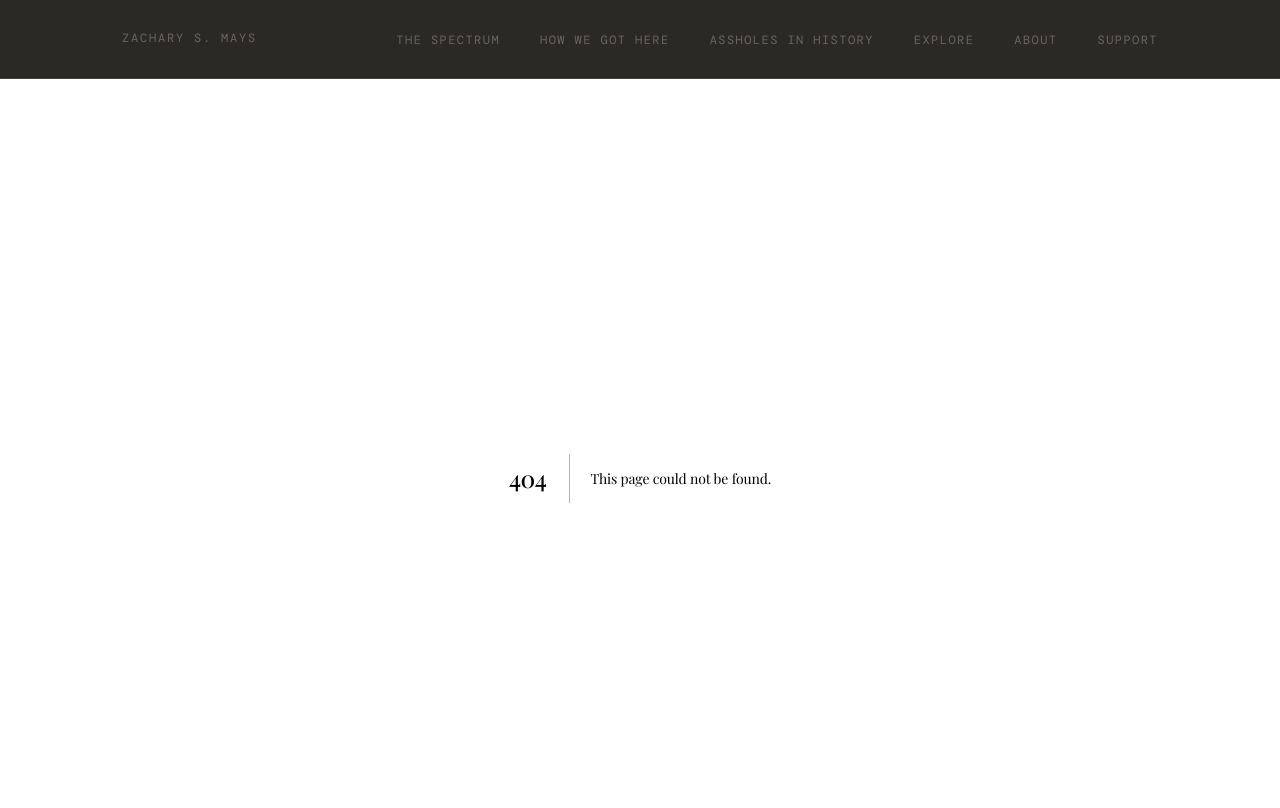
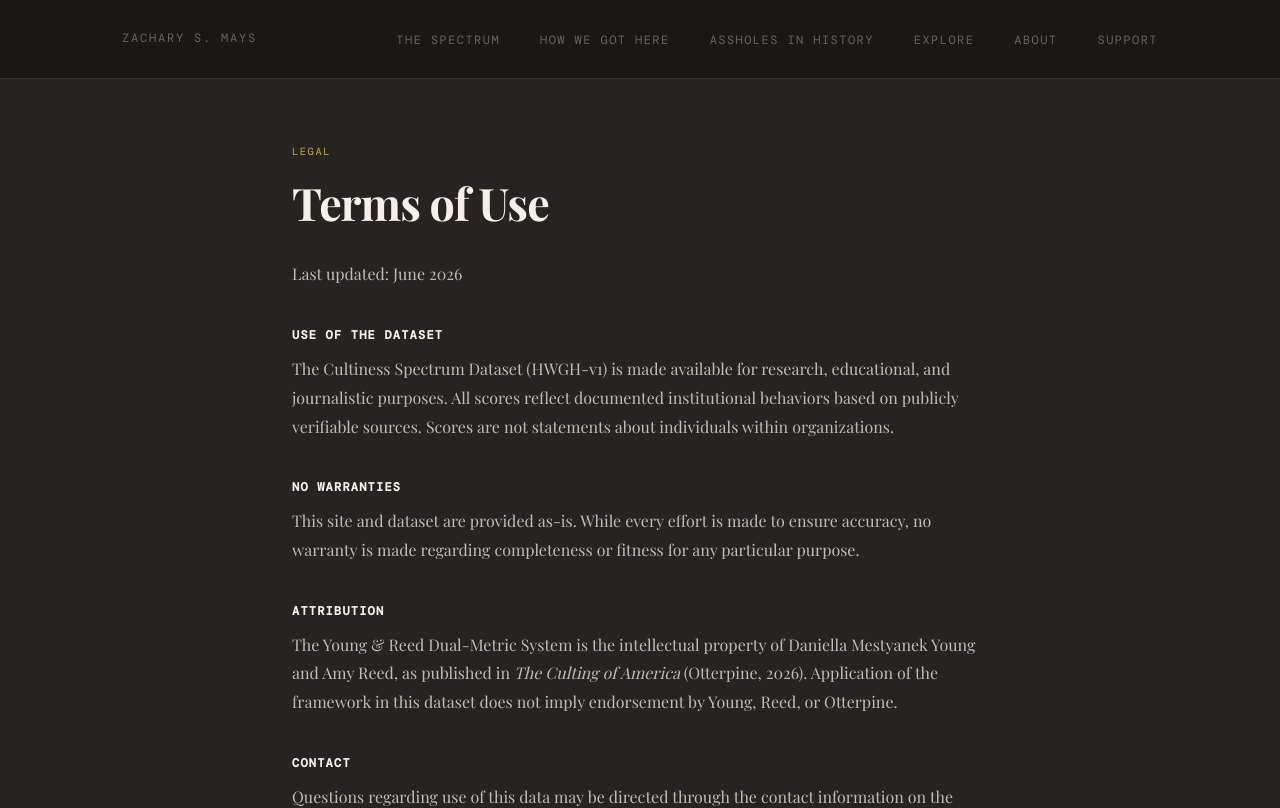
Before and after one commit to zacharymays-cpu/zacharymays-site, a Next.js app: page /terms in a window 1280 px wide. Before the commit this address had no page. Shown: the top 808 px of the page. Built offline with nearby package versions, Linux system fonts and the light colour scheme; a web font is replaced by a local one.

Commit message:
Add terms page (JSX)

```diff
--- /dev/null
+++ b/src/app/terms/page.jsx
@@ -0,0 +1,43 @@
+export const metadata = {
+  title: 'Terms of Use — zacharymays.com',
+  description: 'Terms of use for zacharymays.com and the Cultiness Spectrum Dataset.',
+}
+
+export default function TermsPage() {
+  return (
+    <main className="container" style={{ paddingTop: '4rem', paddingBottom: '6rem', maxWidth: 760 }}>
+      <p style={{ fontFamily: 'var(--mono)', fontSize: '0.65rem', letterSpacing: '0.15em', textTransform: 'uppercase', color: 'var(--gold)', marginBottom: '1rem' }}>
+        Legal
+      </p>
+      <h1 style={{ fontFamily: 'var(--serif)', fontSize: 'clamp(1.8rem, 4vw, 2.8rem)', fontWeight: 700, marginBottom: '2rem' }}>
+        Terms of Use
+      </h1>
+      <div style={{ fontFamily: 'var(--serif)', fontSize: '1rem', lineHeight: 1.8, color: 'rgba(244,240,232,0.75)' }}>
+        <p style={{ marginBottom: '1.5rem' }}>
+          Last updated: June 2026
+        </p>
+        <h2 style={{ fontFamily: 'var(--mono)', fontSize: '0.75rem', letterSpacing: '0.1em', textTransform: 'uppercase', color: 'var(--paper)', marginBottom: '0.75rem', marginTop: '2.5rem' }}>Use of the Dataset</h2>
+        <p style={{ marginBottom: '1.5rem' }}>
+          The Cultiness Spectrum Dataset (HWGH-v1) is made available for research, educational, and journalistic purposes.
+          All scores reflect documented institutional behaviors based on publicly verifiable sources.
+          Scores are not statements about individuals within organizations.
+        </p>
+        <h2 style={{ fontFamily: 'var(--mono)', fontSize: '0.75rem', letterSpacing: '0.1em', textTransform: 'uppercase', color: 'var(--paper)', marginBottom: '0.75rem', marginTop: '2.5rem' }}>No Warranties</h2>
+        <p style={{ marginBottom: '1.5rem' }}>
+          This site and dataset are provided as-is. While every effort is made to ensure accuracy,
+          no warranty is made regarding completeness or fitness for any particular purpose.
+        </p>
+        <h2 style={{ fontFamily: 'var(--mono)', fontSize: '0.75rem', letterSpacing: '0.1em', textTransform: 'uppercase', color: 'var(--paper)', marginBottom: '0.75rem', marginTop: '2.5rem' }}>Attribution</h2>
+        <p style={{ marginBottom: '1.5rem' }}>
+          The Young &amp; Reed Dual-Metric System is the intellectual property of Daniella Mestyanek Young and Amy Reed,
+          as published in <em>The Culting of America</em> (Otterpine, 2026).
+          Application of the framework in this dataset does not imply endorsement by Young, Reed, or Otterpine.
+        </p>
+        <h2 style={{ fontFamily: 'var(--mono)', fontSize: '0.75rem', letterSpacing: '0.1em', textTransform: 'uppercase', color: 'var(--paper)', marginBottom: '0.75rem', marginTop: '2.5rem' }}>Contact</h2>
+        <p style={{ marginBottom: '1.5rem' }}>
+          Questions regarding use of this data may be directed through the contact information on the About page.
+        </p>
+      </div>
+    </main>
+  )
+}
```
